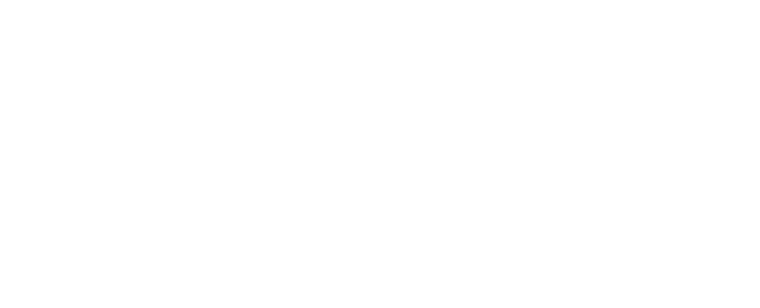
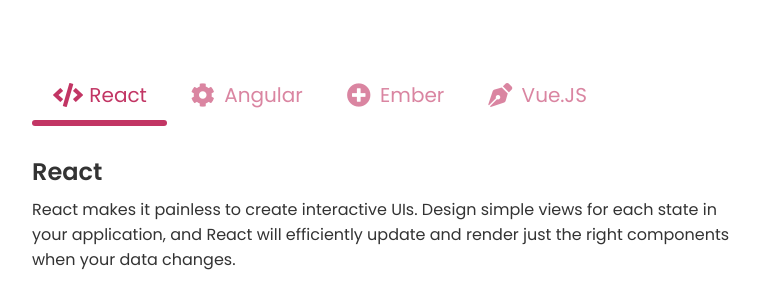
Before and after one commit to kiensamson0000/Study_Javascript, a plain HTML site: page course-f8/lesson15-thuc_hanh/index.html in a window 1280 px wide. Shown: the whole page, without its empty margins (248-1008 px from the left). Drawn offline with Linux system fonts and the light colour scheme.

Commit message:
update code

```diff
--- a/course-f8/lesson15-thuc_hanh/index.html
+++ b/course-f8/lesson15-thuc_hanh/index.html
@@ -8,11 +8,59 @@
     <meta http-equiv="X-UA-Compatible" content="IE=edge">
     <meta name="viewport" content="width=device-width, initial-scale=1.0">
     <title>Document</title>
+    <link rel="stylesheet" href="style.css">
+    <link rel="preconnect" href="https://fonts.gstatic.com">
+    <link rel="stylesheet" href="https://cdnjs.cloudflare.com/ajax/libs/font-awesome/5.15.2/css/all.min.css" integrity="sha512-HK5fgLBL+xu6dm/Ii3z4xhlSUyZgTT9tuc/hSrtw6uzJOvgRr2a9jyxxT1ely+B+xFAmJKVSTbpM/CuL7qxO8w==" crossorigin="anonymous" />
+    <link href="https://fonts.googleapis.com/css2?family=Poppins:wght@300;400;500;600&display=swap" rel="stylesheet">
+
 </head>
 
 <body>
-    <script src="./main.js"></script>
+  <div>
+    <!-- Tab items -->
+    <div class="tabs">
+      <div class="tab-item active">
+        <i class="tab-icon fas fa-code"></i>
+        React
+      </div>
+      <div class="tab-item">
+        <i class="tab-icon fas fa-cog"></i>
+        Angular
+      </div>
+      <div class="tab-item">
+        <i class="tab-icon fas fa-plus-circle"></i>
+        Ember
+      </div>
+      <div class="tab-item">
+        <i class="tab-icon fas fa-pen-nib"></i>
+        Vue.JS
+      </div>
+      <div class="line"></div>
+    </div>
 
+    <!-- Tab content -->
+    <div class="tab-content">
+      <div class="tab-pane active">
+        <h2>React</h2>
+        <p>React makes it painless to create interactive UIs. Design simple views for each state in your application, and React will efficiently update and render just the right components when your data changes.</p>
+      </div>
+      <div class="tab-pane">
+        <h2>Angular</h2>
+        <p>Angular is an application design framework and development platform for creating efficient and sophisticated single-page apps.</p>
+      </div>
+      <div class="tab-pane">
+        <h2>Ember</h2>
+        <p>Ember.js is a productive, battle-tested JavaScript framework for building modern web applications. It includes everything you need to build rich UIs that work on any device.</p>
+      </div>
+      <div class="tab-pane">
+        <h2>Vue.js</h2>
+        <p>Vue (pronounced /vjuː/, like view) is a progressive framework for building user interfaces. Unlike other monolithic frameworks, Vue is designed from the ground up to be incrementally adoptable. </p>
+      </div>
+    </div>
+  </div>
+
+  <!-- Javascript -->
+  <script src="./main.js"></script>
 </body>
 
 </html>
--- a/course-f8/lesson15-thuc_hanh/main.js
+++ b/course-f8/lesson15-thuc_hanh/main.js
@@ -0,0 +1,32 @@
+const $ = document.querySelector.bind(document);
+const $$ = document.querySelectorAll.bind(document);
+
+const tabs = $$(".tab-item");
+const panes = $$(".tab-pane");
+
+const tabActive = $(".tab-item.active");
+const line = $(".tabs .line");
+
+// fixed - Active size wrong size on first load.
+// Original post: https://www.facebook.com/groups/649972919142215/?multi_permalinks=1175881616551340
+// do ban đầu set default độ dài thanh line, phải set lại width = width của mỗi tab, vì mỗi tab có width khác nhau phụ thuộc độ dài của text
+
+requestIdleCallback(function () {
+  line.style.left = tabActive.offsetLeft + "px";
+  line.style.width = tabActive.offsetWidth + "px";
+});
+
+tabs.forEach((tab, index) => {
+  const pane = panes[index];
+
+  tab.onclick = function () {
+    $(".tab-item.active").classList.remove("active");
+    $(".tab-pane.active").classList.remove("active");
+
+    line.style.left = this.offsetLeft + "px";
+    line.style.width = this.offsetWidth + "px";
+
+    this.classList.add("active");
+    pane.classList.add("active");
+  };
+});
--- /dev/null
+++ b/course-f8/lesson15-thuc_hanh/style.css
@@ -0,0 +1,69 @@
+* {
+    padding: 0;
+    margin: 0;
+    box-sizing: border-box;
+  }
+  body {
+    display: flex;
+    font-family: "Poppins", sans-serif;
+  }
+  body > div {
+    margin: 5% auto 0;
+    max-width: 720px;
+  }
+  .tabs {
+    display: flex;
+    position: relative;
+  }
+  .tabs .line {
+    position: absolute;
+    left: 0;
+    bottom: 0;
+    width: 0;
+    height: 6px;
+    border-radius: 15px;
+    background-color: #c23564;
+    transition: all 0.2s ease;
+  }
+  .tab-item {
+    min-width: 80px;
+    padding: 16px 20px 11px 20px;
+    font-size: 20px;
+    text-align: center;
+    color: #c23564;
+    background-color: #fff;
+    border-top-left-radius: 5px;
+    border-top-right-radius: 5px;
+    border-bottom: 5px solid transparent;
+    opacity: 0.6;
+    cursor: pointer;
+    transition: all 0.5s ease;
+  }
+  .tab-icon {
+    font-size: 24px;
+    width: 32px;
+    position: relative;
+    top: 2px;
+  }
+  .tab-item:hover {
+    opacity: 1;
+    background-color: rgba(194, 53, 100, 0.05);
+    border-color: rgba(194, 53, 100, 0.1);
+  }
+  .tab-item.active {
+    opacity: 1;
+  }
+  .tab-content {
+    padding: 28px 0;
+  }
+  .tab-pane {
+    color: #333;
+    display: none;
+  }
+  .tab-pane.active {
+    display: block;
+  }
+  .tab-pane h2 {
+    font-size: 24px;
+    margin-bottom: 8px;
+  }
```
Also changed, not shown: course-f8/lesson14-ECMAScript_6+/main.js (+35 -0 lines).
